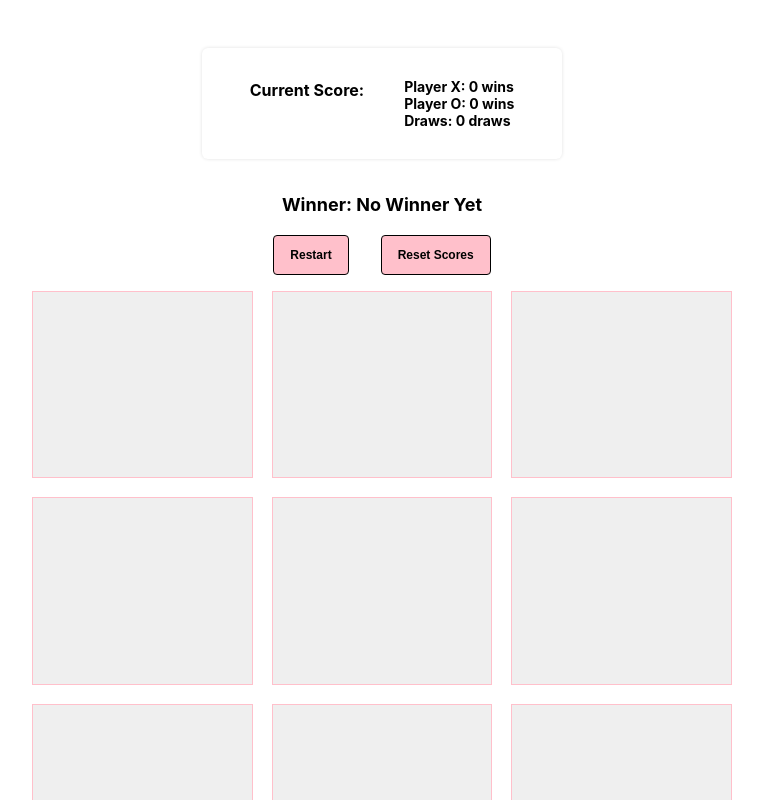
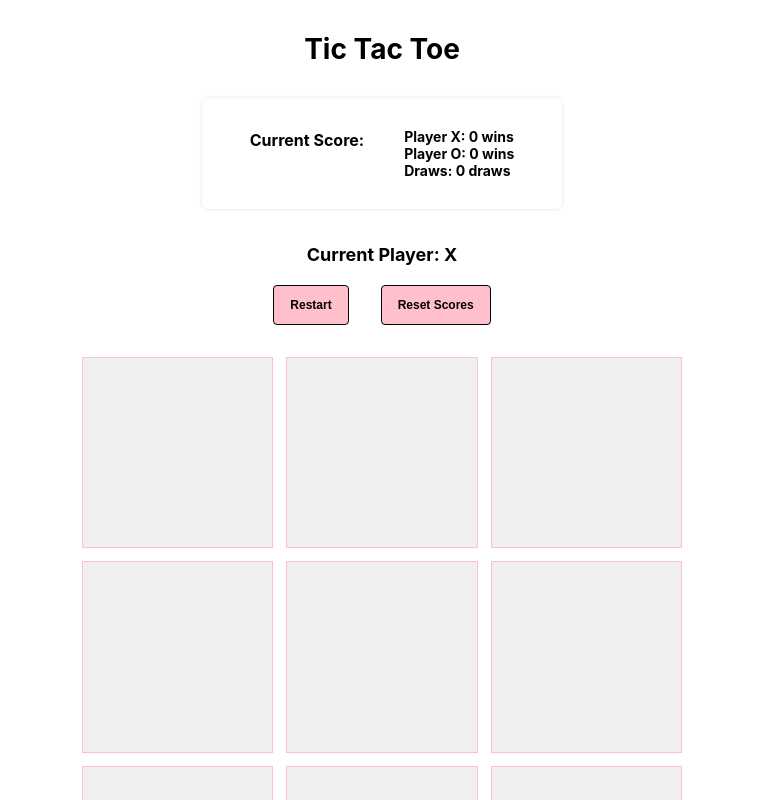
Before and after one commit to Saazu/tictactoe, a React (Create React App) app: page / in a window 1280 px wide. Both pictures are taken after a click on the button "Play". Shown: the top 800 px of the page, without its empty margins (258-1021 px from the left). Built offline with nearby package versions, Linux system fonts and the light colour scheme.

Commit message:
Refactor styles

```diff
--- a/src/common/styles.css
+++ b/src/common/styles.css
@@ -31,3 +31,14 @@
   justify-content: center;
   align-items: center;
 }
+
+.header {
+  font-size: 28px;
+  margin-top: 1.5rem;
+  margin-bottom: 1rem;
+}
+
+ul > li {
+  list-style: none;
+  margin: 0
+}
--- a/src/components/InitGame/initgame.css
+++ b/src/components/InitGame/initgame.css
@@ -47,6 +47,7 @@ ul > li {
   justify-content: center;
   align-content: center;
   text-align: center;
+  padding: 0rem 0.5rem;
 }
 
 .actions {
--- a/src/components/ScoreDisplay/ScoreDisplay.tsx
+++ b/src/components/ScoreDisplay/ScoreDisplay.tsx
@@ -8,7 +8,7 @@ type ScoreDisplayProps = {
 
 function ScoreDisplay({ scoreHistory }: ScoreDisplayProps) {
   function formatPlural(numWins: number, str: string): string {
-    if (numWins == 1) {
+    if (numWins === 1) {
       return str;
     }
     return `${str}s`;
--- a/src/components/TicTacToe/TicTacToe.tsx
+++ b/src/components/TicTacToe/TicTacToe.tsx
@@ -44,11 +44,11 @@ function TicTacToe({
       case 3:
         return "2.2rem";
       case 4:
-        return "1.6rem";
+        return "1.4rem";
       case 5:
-        return "1.3rem";
+        return "1.2rem";
       case 6:
-        return "1rem";
+        return "0.8rem";
       default:
         return "3rem";
     }
@@ -58,11 +58,11 @@ function TicTacToe({
     return {
       display: "grid",
       gridTemplate: `repeat(${rowLength}, 1fr) / repeat(${rowLength}, 1fr)`,
-      gridGap: "1.5vw",
-      maxWidth: "700px",
-      width: "96vw",
+      gridGap: "1vw",
+      maxWidth: "600px",
+      width: "84vw",
       maxHeight: "600px",
-      height: "96vw",
+      height: "84vw",
       margin: "1rem auto",
       fontSize: getFontSize(rowLength),
     };
@@ -101,6 +101,7 @@ function TicTacToe({
 
   return (
     <div className="board">
+      <h1 className="header">Tic Tac Toe</h1>
       <div className="flex-row">
         <div className="flex-row">
           <ScoreDisplay scoreHistory={gameHistory} />
@@ -108,7 +109,7 @@ function TicTacToe({
       </div>
 
       <div role="alert">
-        {winner ? (
+        {winner !== "No Winner Yet" ? (
           <h3>Winner: {winner}</h3>
         ) : (
           <h3>Current Player: {currentTurn}</h3>
--- a/src/components/TicTacToe/tictactoe.css
+++ b/src/components/TicTacToe/tictactoe.css
@@ -38,5 +38,6 @@ h3 {
 }
 
 .board {
+  margin-top: 1rem;
  width: 100%;
 }
```
